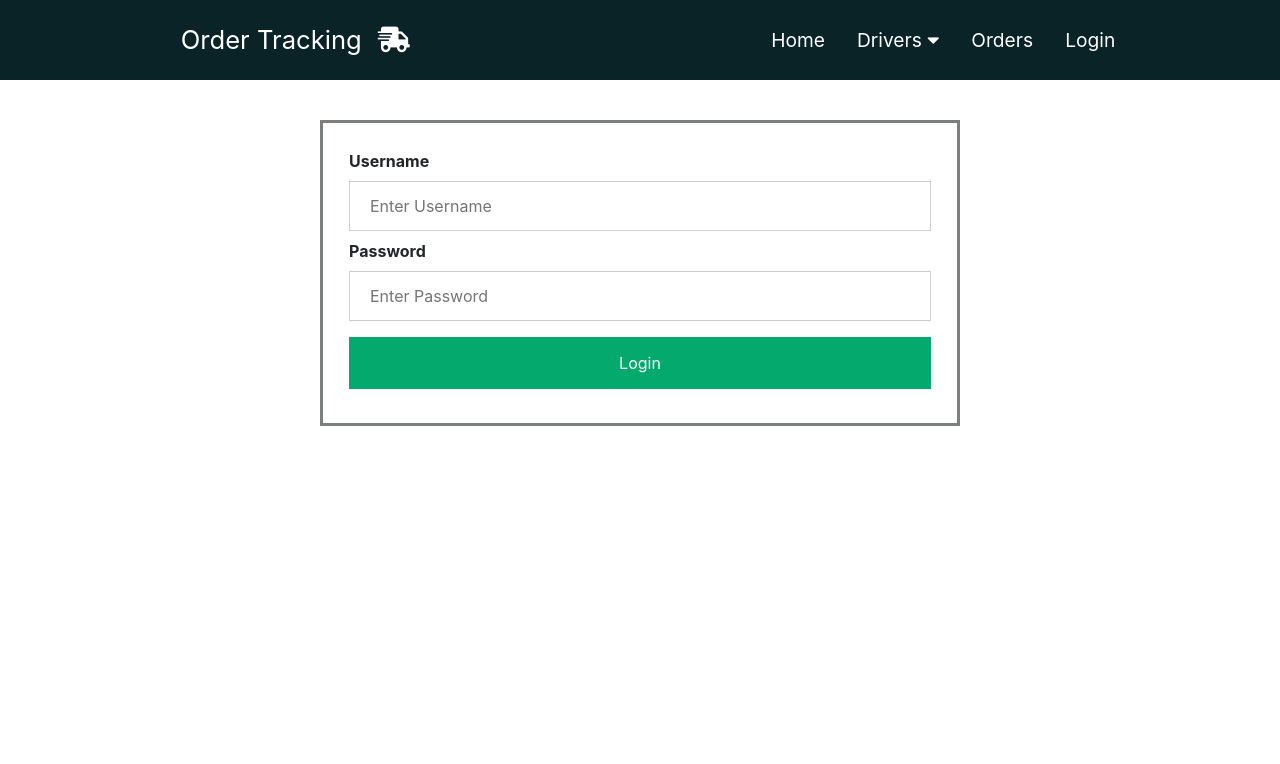
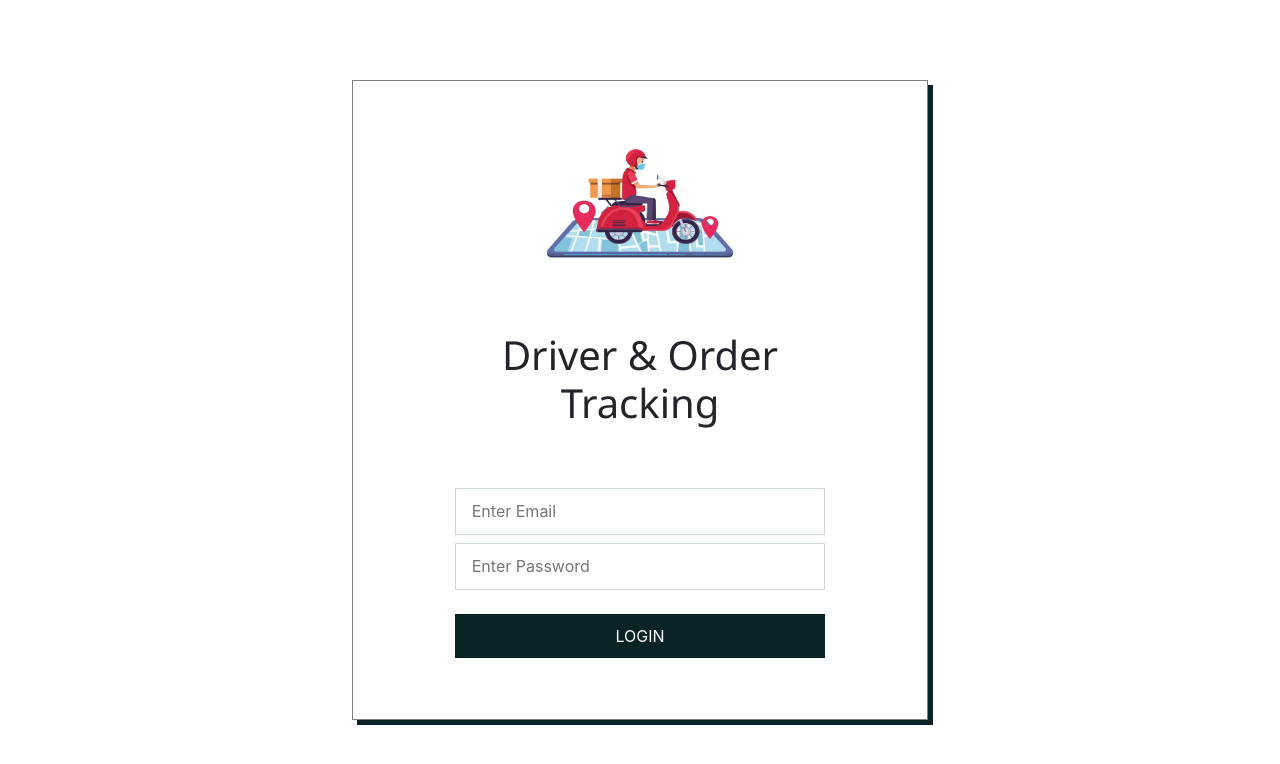
Before and after one commit to Codevid-21/Driver-Order-Tracking, a React (Create React App) app in the folder frontend/: page /login in a window 1280 px wide. Shown: the top 764 px of the page. Built offline with nearby package versions, Linux system fonts and the light colour scheme.

Commit message:
login required

```diff
--- a/frontend/src/App.js
+++ b/frontend/src/App.js
@@ -17,6 +17,7 @@ function App() {
 
   return (
     <div className="App">
+      {isLogin ? (
         <BrowserRouter>
           <NavBar
             click={click}
@@ -49,6 +50,9 @@ function App() {
             </Route>
           </Switch>
         </BrowserRouter>
+      ) : (
+        <Login setIsLogin={setIsLogin} />
+      )}
     </div>
   );
 }
--- a/frontend/src/pages/Login.jsx
+++ b/frontend/src/pages/Login.jsx
@@ -1,5 +1,6 @@
 import React, { useState } from 'react'
 import { useHistory } from "react-router-dom";
+import logo from "../images/login_logo.png";
 
 function Login({ setIsLogin }) {
   const [email, setEmail] = useState("");
@@ -17,9 +18,9 @@ function Login({ setIsLogin }) {
   };
   const isAdmin = () => {
     fetch(url, options).then(result => {
-      if(result.ok){
+      if (result.ok) {
         setIsLogin(true);
-        history.push("/");
+        // history.push("/");
       }
     });
   }
@@ -33,41 +34,21 @@ function Login({ setIsLogin }) {
   }
 
   return (
-    <div className="mainLogin">
-      <form className="container" onSubmit={submitForm}>
-        <label htmlFor="uname">
-          <b>Username</b>
-        </label>
+    <div className="login">
+      <div className="logo">
+        <img src={logo} alt="delivery_logo" />
+      </div>
+      <h1>Driver &amp; Order <br />Tracking</h1>
 
-        <input type="text" placeholder="Enter Username" name="uname" required value={email} onChange={(e) => setEmail(e.target.value)} />
+      <form onSubmit={submitForm}>
 
-        <label htmlFor="psw">
-          <b>Password</b>
-        </label>
+        <input type="email" placeholder="Enter Email" name="email" required value={email} onChange={(e) => setEmail(e.target.value)} />
 
-        <input
-          type="password"
-          placeholder="Enter Password"
-          name="psw"
-          required
-          value={password}
-          onChange={(e) => setPassword(e.target.value)}
-        />
+        <input type="password" placeholder="Enter Password" name="psw" required value={password} onChange={(e) => setPassword(e.target.value)} />
 
-        <button type="submit" className="loginButton" >Login</button>
+        <input type="submit" className="loginButton" value="Login" />
 
-        {/* <label>
-          Remember me:
-          <input type="checkbox" checked="checked" name="remember" />
-        </label> */}
       </form>
-
-      {/* <div class="container">
-        <button type="button" class="cancelbtn">
-          Cancel
-        </button>
-        <span class="psw">Forgot <a href="#">password?</a></span>
-      </div> */}
     </div>
   )
 }
--- a/frontend/src/sass/_Login.scss
+++ b/frontend/src/sass/_Login.scss
@@ -1,65 +1,105 @@
-.mainLogin {
-  margin: 40px auto;
-  width: 50%;
-  border: 3px solid rgb(124, 128, 124);
-  padding: 10px;
+// MOBILE
+.login {
+  display: flex;
+  flex-direction: column;
+  align-items: center;
+  justify-content: center;
+  margin: 2vh auto;
+  width: 98vw;
+  height: 96vh;
+  // border: 1px solid rgb(124, 128, 124);
+  // box-shadow: 5px 5px 0px $first-color;
+  padding: 2vh 5vh;
 
-  /* Add padding to containers */
-  .container {
-    padding: 16px;
+  .logo {
+    display: flex;
+    justify-content: center;
+    width: 30%; // 40%
+    height: 20%; // 30% resme göre degistirilebilir
+    margin-bottom: 3vh;
 
-    input[type=text],
-    input[type=password] {
+    img {
+      width: 200px;
+    }
+  }
+
+  h1 {
+    text-align: center;
+    font-family: "Segoe UI", Tahoma, Geneva, Verdana, sans-serif;
+  }
+
+  form {
+    width: 90%;
+
+    input {
       width: 100%;
-      padding: 12px 20px;
-      margin: 8px 0;
+      padding: 1vh 2vh;
+      margin: 1vh 0 0 0;
       display: inline-block;
-      border: 1px solid #ccc;
+      border: 1px solid $third-color;
       box-sizing: border-box;
+      line-height: 1.8rem;
     }
 
-    .cancelbtn {
-
-      width: auto;
-      padding: 10px 18px;
-      background-color: #f44336;
-
-    }
-
-    button {
-      background-color: #04AA6D;
-      color: white;
-      padding: 14px 20px;
-      margin: 8px 0;
+    input[type="submit"] {
+      background-color: $first-color;
+      color: #fff;
       border: none;
       cursor: pointer;
-      width: 100%;
+      text-transform: uppercase;
+      margin: 3vh 0 0 0;
 
       &:hover {
-        opacity: 0.8;
+        background-color: $second-color;
+        color: $first-color;
       }
     }
   }
 }
 
+// TABLET
+@media screen and (min-width: 480px) and (max-width: 959px) {
+  .login {
+    justify-content: space-evenly;
+    .logo {
+      display: flex;
+      justify-content: center;
+      width: 45%; // 40%
+      height: 20%; // 30% resme göre degistirilebilir
+      img {
+        width: 200px;
+      }
+    }
+    h1 {
+      color: red;
+    }
+  }
+}
 
+// DESKTOP
+@media screen and (min-width: 960px) {
+  .login {
+    justify-content: space-evenly;
+    margin: 10vh auto;
+    width: 45vw;
+    height: 80vh;
+    border: 1px solid rgb(124, 128, 124);
+    box-shadow: 5px 5px 0px $first-color;
+    padding: 2vh 5vh;
 
-/* Set a style for all buttons */
+    .logo {
+      display: flex;
+      justify-content: center;
+      width: 45%; // 40%
+      height: 20%; // 30% resme göre degistirilebilir
 
+      img {
+        width: 200px;
+      }
+    }
 
-/* Add a hover effect for buttons */
-
-
-/* Extra style for the cancel button (red) */
-
-
-
-/* Change styles for span and cancel button on extra small screens */
-@media screen and (max-width: 300px) {
-  span.psw {
-    display: block;
-    float: none;
+    form {
+      width: 75%;
+    }
   }
-
-
 }
```
Also changed, not shown: frontend/src/images/login_logo.png (added). Lines whose indentation alone changed are shown as unchanged.
